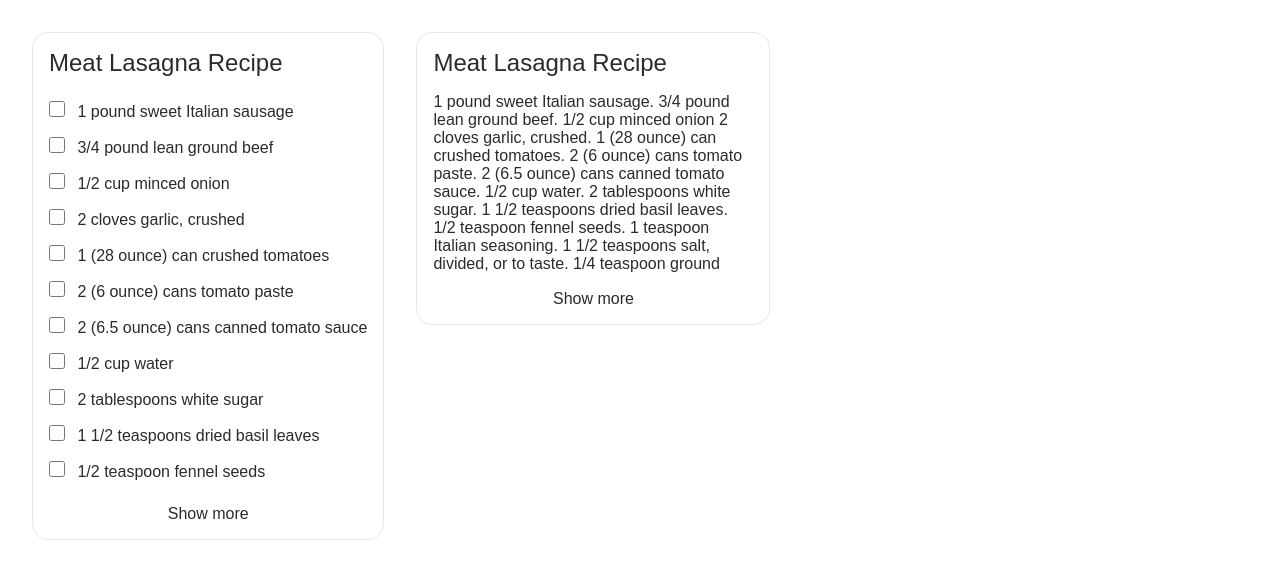
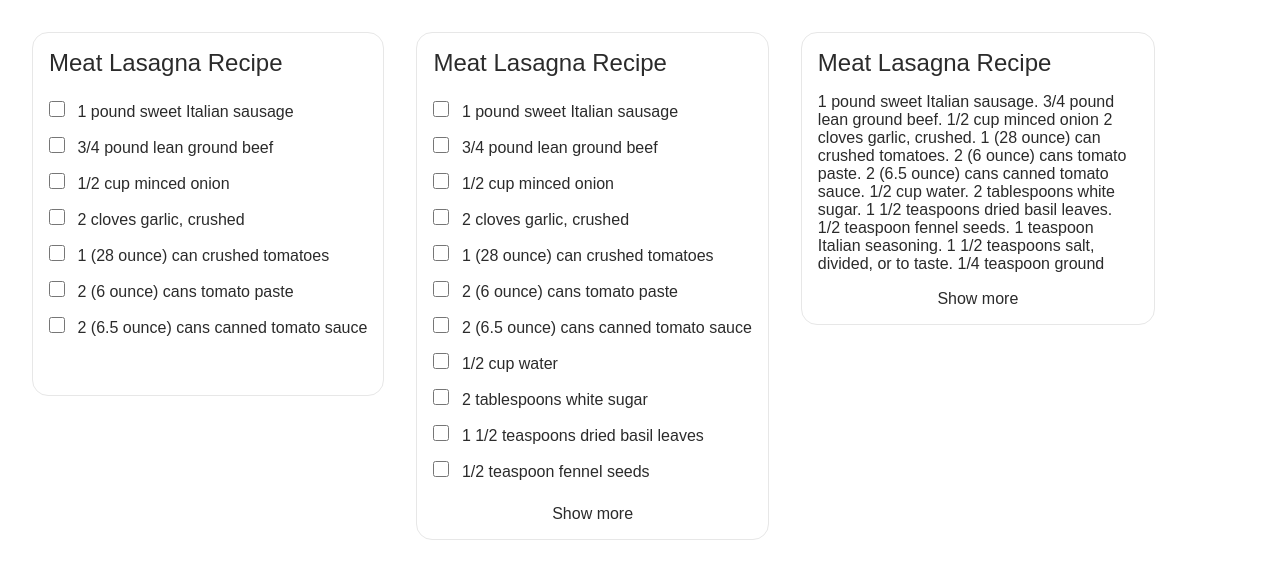
Before and after one commit to timmalstead/kagi-tryout, a plain HTML site: page recipe-widget/index.html in a window 1280 px wide. Drawn offline with Linux system fonts and the light colour scheme.

Commit message:
adds checkbox component with fewer values

```diff
--- a/recipe-widget/index.html
+++ b/recipe-widget/index.html
@@ -43,70 +43,115 @@
               <label for="tomato-paste">2 (6 ounce) cans tomato paste</label>
             </li>
             <li>
-              <input type="checkbox" name="tomato-sauce" id="tomato-sauce" />
+              <input type="checkbox" name="tomato-sauce-2" id="tomato-sauce" />
               <label for="tomato-sauce"
                 >2 (6.5 ounce) cans canned tomato sauce</label
               >
             </li>
+          </ul>
+        </summary>
+      </details>
+    </div>
+    <div class="recipe-widget">
+      <h1>Meat Lasagna Recipe</h1>
+      <details>
+        <summary>
+          <ul>
             <li>
-              <input type="checkbox" name="water" id="water" />
-              <label for="water">1/2 cup water</label>
+              <input type="checkbox" name="sausage-2" id="sausage-2" />
+              <label for="sausage-2">1 pound sweet Italian sausage</label>
             </li>
             <li>
-              <input type="checkbox" name="sugar" id="sugar" />
-              <label for="sugar">2 tablespoons white sugar</label>
+              <input type="checkbox" name="beef-2" id="beef-2" />
+              <label for="beef-2">3/4 pound lean ground beef</label>
             </li>
             <li>
-              <input type="checkbox" name="basil" id="basil" />
-              <label for="basil">1 1/2 teaspoons dried basil leaves</label>
+              <input type="checkbox" name="onion-2" id="onion-2" />
+              <label for="onion-2">1/2 cup minced onion</label>
             </li>
             <li>
-              <input type="checkbox" name="fennel" id="fennel" />
-              <label for="fennel">1/2 teaspoon fennel seeds</label>
+              <input type="checkbox" name="garlic-1-2" id="garlic-1-2" />
+              <label for="garlic-1-2">2 cloves garlic, crushed</label>
             </li>
             <li>
-              <input type="checkbox" name="seasoning" id="seasoning" />
-              <label for="seasoning">1 teaspoon Italian seasoning</label>
+              <input
+                type="checkbox"
+                name="canned-tomatoes-2"
+                id="canned-tomatoes-2"
+              />
+              <label for="canned-tomatoes-2"
+                >1 (28 ounce) can crushed tomatoes</label
+              >
             </li>
             <li>
-              <input type="checkbox" name="salt" id="salt" />
-              <label for="salt"
+              <input type="checkbox" name="tomato-paste-2" id="tomato-paste-2" />
+              <label for="tomato-paste-2">2 (6 ounce) cans tomato paste</label>
+            </li>
+            <li>
+              <input type="checkbox" name="tomato-sauce-2" id="tomato-sauce-2" />
+              <label for="tomato-sauce-2"
+                >2 (6.5 ounce) cans canned tomato sauce</label
+              >
+            </li>
+            <li>
+              <input type="checkbox" name="water-2" id="water-2" />
+              <label for="water-2">1/2 cup water</label>
+            </li>
+            <li>
+              <input type="checkbox" name="sugar-2" id="sugar-2" />
+              <label for="sugar-2">2 tablespoons white sugar</label>
+            </li>
+            <li>
+              <input type="checkbox" name="basil-2" id="basil-2" />
+              <label for="basil-2">1 1/2 teaspoons dried basil leaves</label>
+            </li>
+            <li>
+              <input type="checkbox" name="fennel-2" id="fennel-2" />
+              <label for="fennel-2">1/2 teaspoon fennel seeds</label>
+            </li>
+            <li>
+              <input type="checkbox" name="seasoning-2" id="seasoning-2" />
+              <label for="seasoning-2">1 teaspoon Italian seasoning</label>
+            </li>
+            <li>
+              <input type="checkbox" name="salt-2" id="salt-2" />
+              <label for="salt-2"
                 >1 1/2 teaspoons salt, divided, or to taste</label
               >
             </li>
             <li>
-              <input type="checkbox" name="pepper" id="pepper" />
-              <label for="pepper">1/4 teaspoon ground black pepper</label>
+              <input type="checkbox" name="pepper-2" id="pepper-2" />
+              <label for="pepper-2">1/4 teaspoon ground black pepper</label>
             </li>
             <li>
-              <input type="checkbox" name="parsley" id="parsley" />
-              <label for="parsley">4 tablespoons chopped fresh parsley</label>
+              <input type="checkbox" name="parsley-2" id="parsley-2" />
+              <label for="parsley-2">4 tablespoons chopped fresh parsley</label>
             </li>
             <li>
-              <input type="checkbox" name="noodles" id="noodles" />
-              <label for="noodles">12 lasagna noodles</label>
+              <input type="checkbox" name="noodles-2" id="noodles-2" />
+              <label for="noodles-2">12 lasagna noodles</label>
             </li>
             <li>
-              <input type="checkbox" name="ricotta" id="ricotta" />
-              <label for="ricotta">16 ounces ricotta cheese</label>
+              <input type="checkbox" name="ricotta-2" id="ricotta-2" />
+              <label for="ricotta-2">16 ounces ricotta cheese</label>
             </li>
             <li>
-              <input type="checkbox" name="egg" id="egg" />
-              <label for="egg">1 egg</label>
+              <input type="checkbox" name="egg-2" id="egg-2" />
+              <label for="egg-2">1 egg</label>
             </li>
             <li>
-              <input type="checkbox" name="mozzarella" id="mozzarella" />
-              <label for="mozzarella"
+              <input type="checkbox" name="mozzarella-2" id="mozzarella-2" />
+              <label for="mozzarella-2"
                 >3/4 pound mozzarella cheese, sliced</label
               >
             </li>
             <li>
-              <input type="checkbox" name="parmesan" id="parmesan" />
-              <label for="parmesan">3/4 cup grated Parmesan cheese</label>
+              <input type="checkbox" name="parmesan-2" id="parmesan-2" />
+              <label for="parmesan-2">3/4 cup grated Parmesan cheese</label>
             </li>
             <li>
-              <input type="checkbox" name="garlic-2" id="garlic-2" />
-              <label for="garlic-2">2 cloves garlic, crushed</label>
+              <input type="checkbox" name="garlic-2-2" id="garlic-2-2" />
+              <label for="garlic-2-2">2 cloves garlic, crushed</label>
             </li>
           </ul>
         </summary>
```
